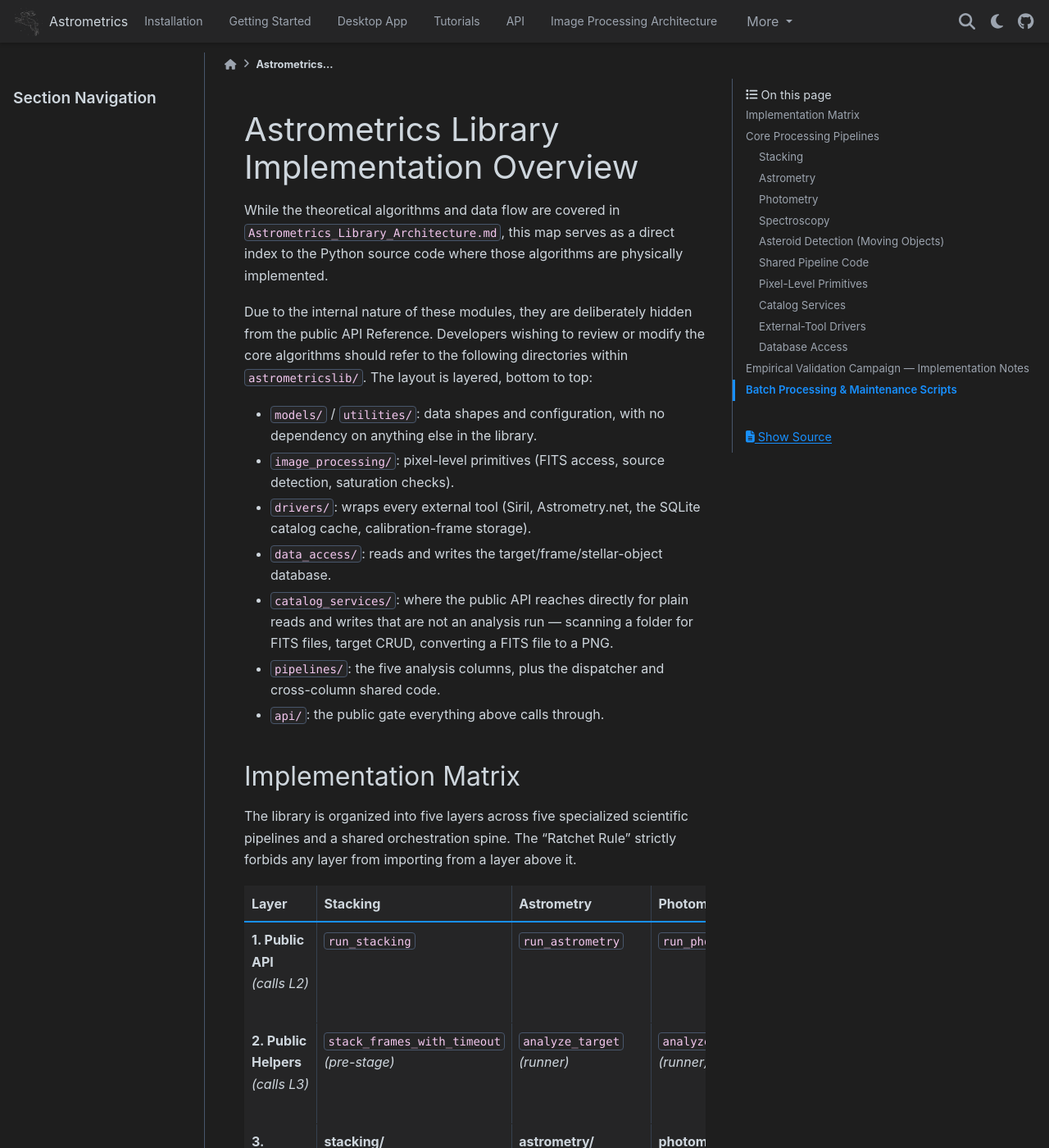
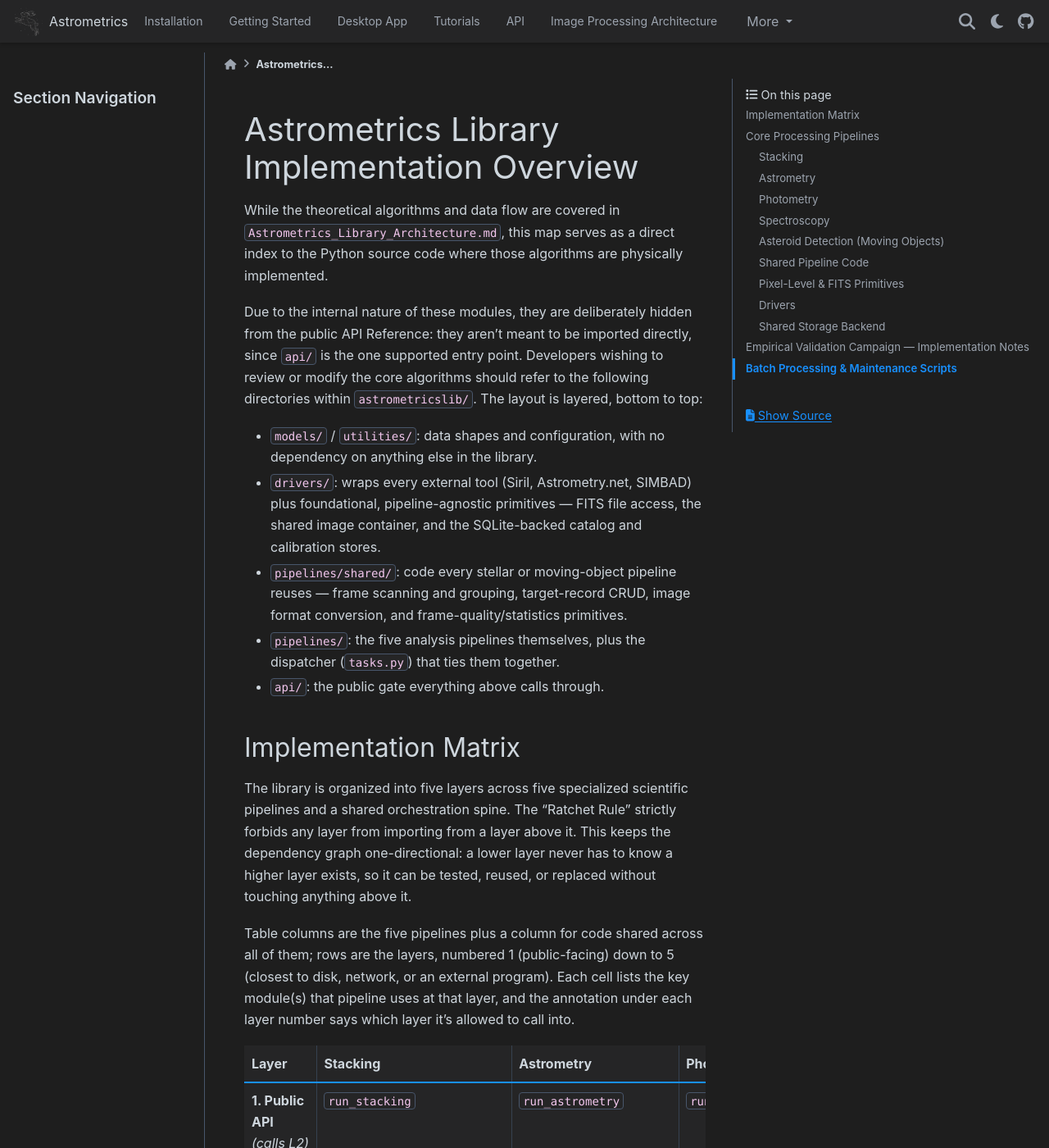
Before and after one commit to m1chae2/astrometrics, a Sphinx documentation site: the page built from documentation/library_design/Astrometrics_Library_Implementation.md, in a window 1280 px wide and 1400 px high. Shown: the whole window at 82% size. Built offline with Sphinx 7.4.7 and the PyData theme 0.15.4, drawn with Linux system fonts in a browser that asks for light colours; pages that are not in the unit, such as notebooks, are missing from menus; some of the changed text lies outside the part shown.

Commit message:
Fix stale directory paths and add approachability notes
Checked every file path in the implementation doc against the actual
repo and found it had drifted significantly: image_processing/,
catalog_services/, and data_access/ are all described as populated
directories, but all three are now empty (no .py files outside
__pycache__/test). The real code moved to drivers/ and
pipelines/shared/ (including pipelines/shared/quality/) without the
doc being updated. An index a reader can't actually follow isn't
approachable no matter how well-written the prose is, so this
verifies and corrects every path, folding the three stale sections
into Drivers and Shared Pipeline Code where the code now actually
lives, and adding a Shared Storage Backend heading for the datastore/
paragraph that previously had none.

Also fixes the Implementation Matrix: driver_access/ (never existed)
-> drivers/, plate_solve_store/plate_solve_iface (inconsistent
abbreviations of the same file, and wrong for photometry, which
doesn't import plate_solve_interface directly) -> plate_solve_interface
and "(reaches through astrometry)".

Approachability additions: explains why internal modules are hidden
from the public API Reference, why the Ratchet Rule exists (keeps the
dependency graph one-directional so lower layers can be tested/reused/
replaced independently), and how to read the Implementation Matrix
table before presenting it.

```diff
--- a/documentation/library_design/Astrometrics_Library_Implementation.md
+++ b/documentation/library_design/Astrometrics_Library_Implementation.md
@@ -2,52 +2,51 @@
 
 While the theoretical algorithms and data flow are covered in `Astrometrics_Library_Architecture.md`, this map serves as a direct index to the Python source code where those algorithms are physically implemented.
 
-Due to the internal nature of these modules, they are deliberately hidden from the public API Reference. Developers wishing to review or modify the core algorithms should refer to the following directories within `astrometricslib/`. The layout is layered, bottom to top:
+Due to the internal nature of these modules, they are deliberately hidden from the public API Reference: they aren't meant to be imported directly, since `api/` is the one supported entry point. Developers wishing to review or modify the core algorithms should refer to the following directories within `astrometricslib/`. The layout is layered, bottom to top:
 
 - `models/` / `utilities/`: data shapes and configuration, with no dependency on anything else in the library.
-- `image_processing/`: pixel-level primitives (FITS access, source detection, saturation checks).
-- `drivers/`: wraps every external tool (Siril, Astrometry.net, the SQLite catalog cache, calibration-frame storage).
-- `data_access/`: reads and writes the target/frame/stellar-object database.
-- `catalog_services/`: where the public API reaches directly for plain reads and writes that are not an analysis run — scanning a folder for FITS files, target CRUD, converting a FITS file to a PNG.
-- `pipelines/`: the five analysis columns, plus the dispatcher and cross-column shared code.
+- `drivers/`: wraps every external tool (Siril, Astrometry.net, SIMBAD) plus foundational, pipeline-agnostic primitives — FITS file access, the shared image container, and the SQLite-backed catalog and calibration stores.
+- `pipelines/shared/`: code every stellar or moving-object pipeline reuses — frame scanning and grouping, target-record CRUD, image format conversion, and frame-quality/statistics primitives.
+- `pipelines/`: the five analysis pipelines themselves, plus the dispatcher (`tasks.py`) that ties them together.
 - `api/`: the public gate everything above calls through.
 
 ## Implementation Matrix
 
-The library is organized into five layers across five specialized scientific pipelines and a shared orchestration spine. The "Ratchet Rule" strictly forbids any layer from importing from a layer above it.
+The library is organized into five layers across five specialized scientific pipelines and a shared orchestration spine. The "Ratchet Rule" strictly forbids any layer from importing from a layer above it. This keeps the dependency graph one-directional: a lower layer never has to know a higher layer exists, so it can be tested, reused, or replaced without touching anything above it.
+
+Table columns are the five pipelines plus a column for code shared across all of them; rows are the layers, numbered 1 (public-facing) down to 5 (closest to disk, network, or an external program). Each cell lists the key module(s) that pipeline uses at that layer, and the annotation under each layer number says which layer it's allowed to call into.
 
 | Layer | Stacking | Astrometry | Photometry | Spectroscopy | Asteroid Det. | Shared by All |
 | :--- | :--- | :--- | :--- | :--- | :--- | :--- |
 | **1. Public API**<br>*(calls L2)* | `run_stacking` | `run_astrometry` | `run_photometry` | `run_spectroscopy` | `detect_asteroids` | **Astrometrics facade**<br>`api/`<br>`mcp/` |
 | **2. Public Helpers**<br>*(calls L3)* | `stack_frames_with_timeout`<br>*(pre-stage)* | `analyze_target`<br>*(runner)* | `analyze_target`<br>*(runner)* | `analyze_target`<br>*(runner)* | `analyze_target`<br>*(runner)* | **pipelines/**<br>`tasks`<br>`pipeline_base`<br>`runners` |
-| **3. Pipelines**<br>*(calls L4)* | **stacking/**<br>`stage`<br>`stack_quality` | **astrometry/**<br>`star_identifier`<br>`catalog_seeding`<br>`spectral_star_reg` | **photometry/**<br>`variability_anal.`<br>`ensemble normal.` | **spectroscopy/**<br>`spectrum_extract`<br>`optics_physics`<br>`calibration_tuner` | **asteroid_detection/**<br>`detection`<br>`ephemeris` | **image_processing/**<br>**pipelines/shared/**<br>`frame_grouping`<br>`star_recording` |
-| **4. Driver Access**<br>*(exposed via L1)* | *(handed one by stack_frames_with_timeout)* | `catalog_access` | `catalog_access` | `catalog_access` | *(skips L4/L5)* | **driver_access/**<br>`catalog_access`<br>`frame_scanning` |
-| **5. Drivers**<br>*(edge)* | `siril_interface` | `plate_solve_store` | `plate_solve_iface` | *(reaches through astrometry)* | *(none)* | **drivers/**<br>`logger`<br>`local_db` |
+| **3. Pipelines**<br>*(calls L4)* | **stacking/**<br>`stage`<br>`stack_quality` | **astrometry/**<br>`star_identifier`<br>`catalog_seeding`<br>`spectral_star_reg` | **photometry/**<br>`variability_anal.`<br>`ensemble normal.` | **spectroscopy/**<br>`spectrum_extract`<br>`optics_physics`<br>`calibration_tuner` | **asteroid_detection/**<br>`detection`<br>`ephemeris` | **pipelines/shared/**<br>`frame_grouping`<br>`star_recording` |
+| **4. Driver Access**<br>*(exposed via L1)* | *(handed one by stack_frames_with_timeout)* | `catalog_access` | `catalog_access` | `catalog_access` | *(skips L4/L5)* | **drivers/**<br>`catalog_access`<br>`fits_access` |
+| **5. Drivers**<br>*(edge)* | `siril_interface` | `plate_solve_interface` | *(reaches through astrometry)* | *(reaches through astrometry)* | *(none)* | **drivers/**<br>`job_logging`<br>`local_database` |
 | **Outside** | Siril (headless) | astrometry.net<br>Gaia, SIMBAD | astrometry.net | *(via astrometry)* | IMCCE SkyBoT | FITS on disk<br>SQLite |
 
 > [!NOTE]
 > **Shared Vocabulary:** Modules like `models/`, `enums.py`, `exceptions.py`, and `config_schema.py` contain pure data structures. They perform no I/O, contain no behavior, and import nothing from any layer. They may be safely imported by any module in the system.
+
 ## Core Processing Pipelines
 
 ### Stacking
 *Located in:* `astrometricslib/pipelines/stacking/`
 - **Dispatch and orchestration:** `astrometricslib/pipelines/tasks.py` (runs Siril stacking as a tracked job with a hard timeout, picks which analysis pipeline runs by name, and runs a target's full stack-solve-photometry-spectroscopy sequence) and `astrometricslib/api/batch.py` (runs many targets through that sequence in parallel)
 - **Sub-exposure quality evaluation:** `frame_homogeneity.py` and `background_homogeneity.py`
-- **Raw frame quality & statistics:** `astrometricslib/data_access/frame_statistics.py`
 - **Pixel rejection and integration:** `astrometricslib/utilities/rejection_thresholds.py`, `astrometricslib/utilities/stack_filter_floor.py`, and `stage.py`
 - **Frame-count-adaptive filtering:** `stack_quality.py`
 
 ### Astrometry
 *Located in:* `astrometricslib/pipelines/astrometry/`
 - **Plate solving:** `astrometricslib/drivers/plate_solve_interface.py`
-- **Star detection and centroiding:** `star_identifier.py`
+- **Star detection and centroiding:** `star_identifier.py` and `source_detection.py`
 - **Coordinate transformations (WCS) and pipeline orchestration:** `pipeline.py`
 - **Local Gaia catalog cache:** `astrometricslib/drivers/catalog_store.py`
 
 ### Photometry
 *Located in:* `astrometricslib/pipelines/photometry/`
-- **Aperture photometry:** `variability_analyzer.py`
-- **Light curve generation:** `variability_analyzer.py`
+- **Aperture photometry and light curve generation:** `variability_analyzer.py`
 
 ### Spectroscopy
 *Located in:* `astrometricslib/pipelines/spectroscopy/`
@@ -63,47 +62,39 @@ The library is organized into five layers across five specialized scientific pip
 - **Ephemeris calculation:** `ephemeris.py` and `frame_wcs_composer.py`
 
 ### Shared Pipeline Code
-*Located in:* `astrometricslib/pipelines/shared/`
+*Located in:* `astrometricslib/pipelines/shared/`, unless noted otherwise. This is where the plain, non-analysis reads and writes the public API calls directly — scanning a folder for FITS files, target CRUD, converting a FITS file to a PNG — live alongside the frame-quality primitives every stellar pipeline shares.
 - **Frame selection and grouping by camera/optic:** `frame_grouping.py`
+- **Filesystem frame scanning:** `frame_scanning.py`
+- **Target catalog CRUD:** `target_records.py`
+- **Image format conversion for display:** `image_conversions.py`
+- **Image scaling math shared by `image_conversions.py` and the visualization overlay:** `image_scaling.py`
 - **Star recording shared by all three stellar pipelines:** `star_recording.py`
 - **Observing-session grouping:** `target_sessions.py`
 - **Per-image analysis state:** `analysis_context.py`
+- **Saturation checks and image/hardware quality telemetry:** `quality/saturation.py` and `quality/quality_metrics.py`
+- **Frame statistics and background level measurement:** `quality/frame_statistics.py` and `quality/background_measurement.py`
 
-### Pixel-Level Primitives
-*Located in:* `astrometricslib/image_processing/`
+### Pixel-Level & FITS Primitives
+*Located in:* `astrometricslib/drivers/`
 - **FITS HDU0/HDU1 access:** `fits_access.py`
 - **The `AstrometricsImage` data container:** `image.py`
-- **Source detection:** `source_detection.py`
-- **Saturation checks:** `saturation.py`
-- **Image quality & hardware telemetry:** `quality_metrics.py`
 - **Filter-type detection from FITS headers:** `filter_detection.py`
 
-### Catalog Services
-*Located in:* `astrometricslib/catalog_services/`
-The plain, non-analysis reads and writes the public API calls directly, without
-running a pipeline:
-- **Filesystem frame scanning:** `frame_scanning.py`
-- **Target catalog CRUD:** `target_records.py`
-- **Image format conversion for display:** `image_conversions.py`
-- **Image scaling math shared by `image_conversions.py` and the visualization overlay:** `utilities/image_scaling.py`
-
-### External-Tool Drivers
-*Located in:* `astrometricslib/drivers/`
-- **Siril stacking/registration:** `siril_interface.py`
+### Drivers
+*Located in:* `astrometricslib/drivers/`. Wraps every external tool the pipelines depend on, plus the database access layer everything above it reaches through.
+- **Siril stacking/registration:** `siril_interface.py` and `siril_output_parsing.py`
 - **Astrometry.net plate solving:** `plate_solve_interface.py`
 - **Local Gaia catalog cache:** `catalog_store.py`
+- **SIMBAD star lookups:** `simbad_interface.py`
 - **Calibration frame library (darks/bias/flats):** `calibration_library.py`
 - **One-time startup migration and schema backfill for the target/stellar catalogs:** `local_database.py`
 - **Job logging:** `job_logging.py` and `logger_interface.py`
-
-### Database Access
-*Located in:* `astrometricslib/data_access/`
 - **Target/stellar-catalog repository (`CatalogAccess`), the front door every other layer reaches for the database through:** `catalog_access.py`
-- **Frame statistics:** `frame_statistics.py`
-- **Background level measurement:** `background_measurement.py`
 
 `catalog_access.py` doesn't execute SQL itself. It records through a generic,
 keyed-record SQLite store shared with wayfindinglib:
+
+### Shared Storage Backend
 *Located in:* `datastore/`
 - **Generic keyed-model storage (get/put/exists/merge, one table per dataset type):** `butler.py`
 - **SQLite connection setup and JSON encoding:** `local_database.py`
```
